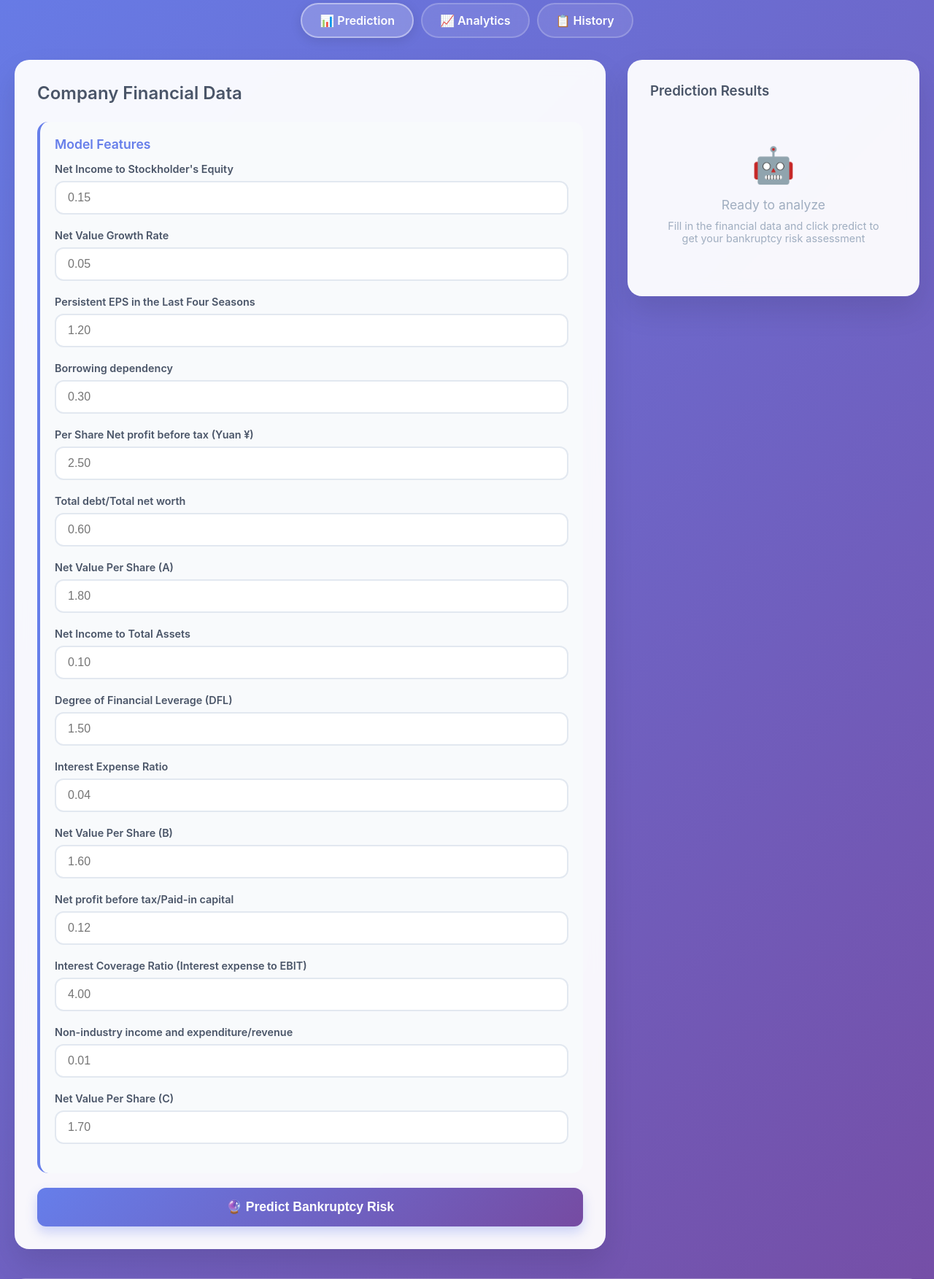
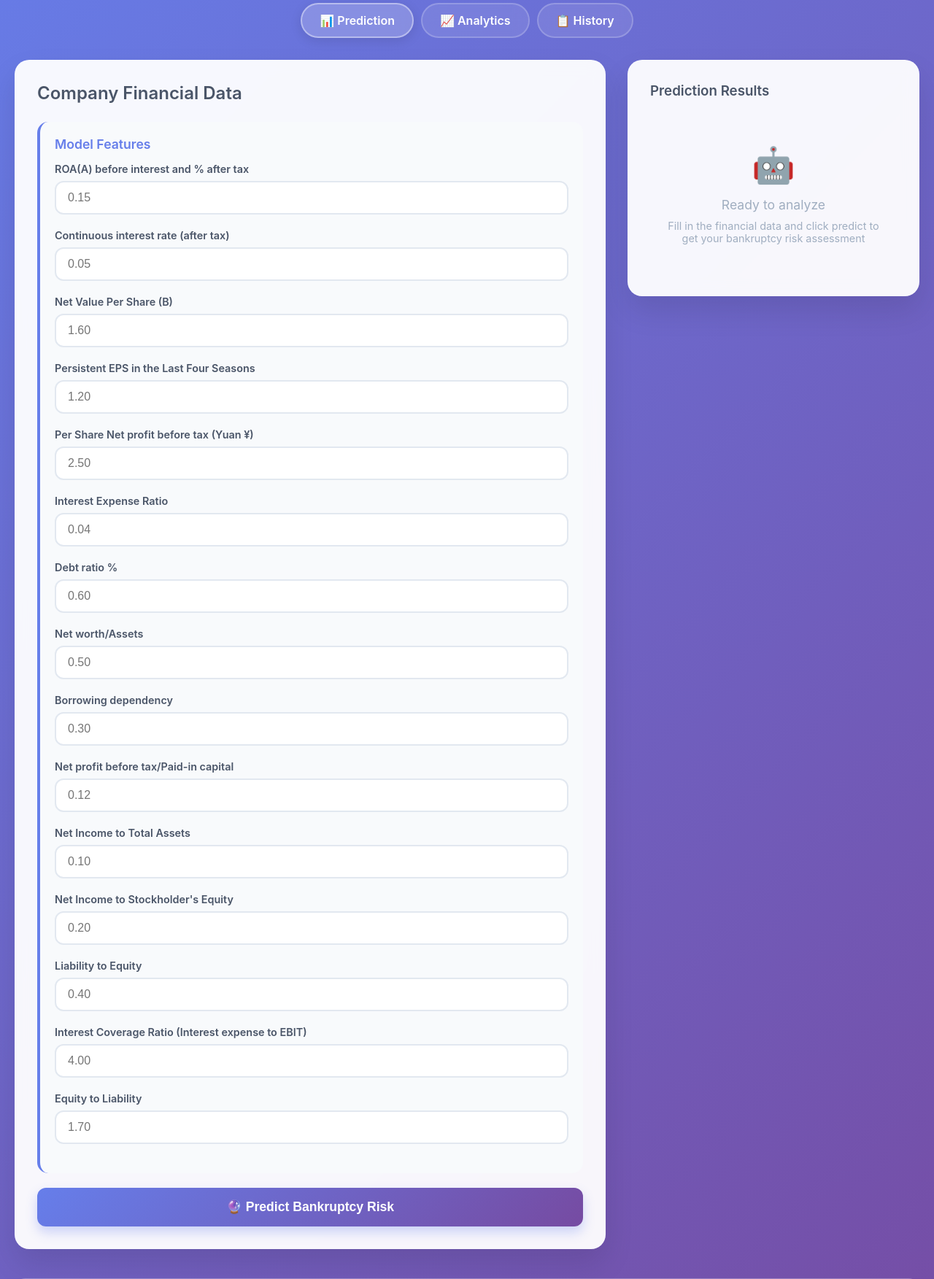
Before and after one commit to EtimbukUdofia/Bankruptcy_Prediction, a Flask app: page / in a window 1280 px wide. Shown: the part 229-1982 px from the top of the page at 73% size. Run offline with Flask 3, Linux system fonts and the light colour scheme; parts of the project's set-up code (start-up, migrations or seed data) failed here and were passed over; some libraries are stand-ins or nearby versions.

Commit message:
Update index.html to modify financial input fields, replacing existing labels and inputs with new ones for improved clarity and accuracy in data entry.

```diff
--- a/templates/index.html
+++ b/templates/index.html
@@ -512,200 +512,64 @@
                 <div class="category">
                   <h3>Model Features</h3>
                   <div class="form-group">
-                    <label for="net_income_to_stockholder_s_equity"
-                      >Net Income to Stockholder's Equity</label
-                    >
-                    <input
-                      type="number"
-                      id="net_income_to_stockholder_s_equity"
-                      name="net_income_to_stockholder_s_equity"
-                      step="0.0001"
-                      placeholder="0.15"
-                      required
-                    />
+                    <label for="roa_a_before_interest_and_after_tax">ROA(A) before interest and % after tax</label>
+                    <input type="number" id="roa_a_before_interest_and_after_tax" name="roa_a_before_interest_and_after_tax" step="0.0001" placeholder="0.15" required />
                   </div>
                   <div class="form-group">
-                    <label for="net_value_growth_rate"
-                      >Net Value Growth Rate</label
-                    >
-                    <input
-                      type="number"
-                      id="net_value_growth_rate"
-                      name="net_value_growth_rate"
-                      step="0.0001"
-                      placeholder="0.05"
-                      required
-                    />
+                    <label for="continuous_interest_rate_after_tax">Continuous interest rate (after tax)</label>
+                    <input type="number" id="continuous_interest_rate_after_tax" name="continuous_interest_rate_after_tax" step="0.0001" placeholder="0.05" required />
                   </div>
                   <div class="form-group">
-                    <label for="persistent_eps_in_the_last_four_seasons"
-                      >Persistent EPS in the Last Four Seasons</label
-                    >
-                    <input
-                      type="number"
-                      id="persistent_eps_in_the_last_four_seasons"
-                      name="persistent_eps_in_the_last_four_seasons"
-                      step="0.0001"
-                      placeholder="1.20"
-                      required
-                    />
+                    <label for="net_value_per_share_b">Net Value Per Share (B)</label>
+                    <input type="number" id="net_value_per_share_b" name="net_value_per_share_b" step="0.0001" placeholder="1.60" required />
                   </div>
                   <div class="form-group">
-                    <label for="borrowing_dependency"
-                      >Borrowing dependency</label
-                    >
-                    <input
-                      type="number"
-                      id="borrowing_dependency"
-                      name="borrowing_dependency"
-                      step="0.0001"
-                      placeholder="0.30"
-                      required
-                    />
+                    <label for="persistent_eps_in_the_last_four_seasons">Persistent EPS in the Last Four Seasons</label>
+                    <input type="number" id="persistent_eps_in_the_last_four_seasons" name="persistent_eps_in_the_last_four_seasons" step="0.0001" placeholder="1.20" required />
                   </div>
                   <div class="form-group">
-                    <label for="per_share_net_profit_before_tax_yuan"
-                      >Per Share Net profit before tax (Yuan ¥)</label
-                    >
-                    <input
-                      type="number"
-                      id="per_share_net_profit_before_tax_yuan"
-                      name="per_share_net_profit_before_tax_yuan"
-                      step="0.0001"
-                      placeholder="2.50"
-                      required
-                    />
+                    <label for="per_share_net_profit_before_tax_yuan">Per Share Net profit before tax (Yuan ¥)</label>
+                    <input type="number" id="per_share_net_profit_before_tax_yuan" name="per_share_net_profit_before_tax_yuan" step="0.0001" placeholder="2.50" required />
                   </div>
                   <div class="form-group">
-                    <label for="total_debt_total_net_worth"
-                      >Total debt/Total net worth</label
-                    >
-                    <input
-                      type="number"
-                      id="total_debt_total_net_worth"
-                      name="total_debt_total_net_worth"
-                      step="0.0001"
-                      placeholder="0.60"
-                      required
-                    />
+                    <label for="interest_expense_ratio">Interest Expense Ratio</label>
+                    <input type="number" id="interest_expense_ratio" name="interest_expense_ratio" step="0.0001" placeholder="0.04" required />
                   </div>
                   <div class="form-group">
-                    <label for="net_value_per_share_a"
-                      >Net Value Per Share (A)</label
-                    >
-                    <input
-                      type="number"
-                      id="net_value_per_share_a"
-                      name="net_value_per_share_a"
-                      step="0.0001"
-                      placeholder="1.80"
-                      required
-                    />
+                    <label for="debt_ratio">Debt ratio %</label>
+                    <input type="number" id="debt_ratio" name="debt_ratio" step="0.0001" placeholder="0.60" required />
                   </div>
                   <div class="form-group">
-                    <label for="net_income_to_total_assets"
-                      >Net Income to Total Assets</label
-                    >
-                    <input
-                      type="number"
-                      id="net_income_to_total_assets"
-                      name="net_income_to_total_assets"
-                      step="0.0001"
-                      placeholder="0.10"
-                      required
-                    />
+                    <label for="net_worth_assets">Net worth/Assets</label>
+                    <input type="number" id="net_worth_assets" name="net_worth_assets" step="0.0001" placeholder="0.50" required />
                   </div>
                   <div class="form-group">
-                    <label for="degree_of_financial_leverage_dfl"
-                      >Degree of Financial Leverage (DFL)</label
-                    >
-                    <input
-                      type="number"
-                      id="degree_of_financial_leverage_dfl"
-                      name="degree_of_financial_leverage_dfl"
-                      step="0.0001"
-                      placeholder="1.50"
-                      required
-                    />
+                    <label for="borrowing_dependency">Borrowing dependency</label>
+                    <input type="number" id="borrowing_dependency" name="borrowing_dependency" step="0.0001" placeholder="0.30" required />
                   </div>
                   <div class="form-group">
-                    <label for="interest_expense_ratio"
-                      >Interest Expense Ratio</label
-                    >
-                    <input
-                      type="number"
-                      id="interest_expense_ratio"
-                      name="interest_expense_ratio"
-                      step="0.0001"
-                      placeholder="0.04"
-                      required
-                    />
+                    <label for="net_profit_before_tax_paid_in_capital">Net profit before tax/Paid-in capital</label>
+                    <input type="number" id="net_profit_before_tax_paid_in_capital" name="net_profit_before_tax_paid_in_capital" step="0.0001" placeholder="0.12" required />
                   </div>
                   <div class="form-group">
-                    <label for="net_value_per_share_b"
-                      >Net Value Per Share (B)</label
-                    >
-                    <input
-                      type="number"
-                      id="net_value_per_share_b"
-                      name="net_value_per_share_b"
-                      step="0.0001"
-                      placeholder="1.60"
-                      required
-                    />
+                    <label for="net_income_to_total_assets">Net Income to Total Assets</label>
+                    <input type="number" id="net_income_to_total_assets" name="net_income_to_total_assets" step="0.0001" placeholder="0.10" required />
                   </div>
                   <div class="form-group">
-                    <label for="net_profit_before_tax_paid_in_capital"
-                      >Net profit before tax/Paid-in capital</label
-                    >
-                    <input
-                      type="number"
-                      id="net_profit_before_tax_paid_in_capital"
-                      name="net_profit_before_tax_paid_in_capital"
-                      step="0.0001"
-                      placeholder="0.12"
-                      required
-                    />
+                    <label for="net_income_to_stockholder_s_equity">Net Income to Stockholder's Equity</label>
+                    <input type="number" id="net_income_to_stockholder_s_equity" name="net_income_to_stockholder_s_equity" step="0.0001" placeholder="0.20" required />
                   </div>
                   <div class="form-group">
-                    <label
-                      for="interest_coverage_ratio_interest_expense_to_ebit"
-                      >Interest Coverage Ratio (Interest expense to EBIT)</label
-                    >
-                    <input
-                      type="number"
-                      id="interest_coverage_ratio_interest_expense_to_ebit"
-                      name="interest_coverage_ratio_interest_expense_to_ebit"
-                      step="0.0001"
-                      placeholder="4.00"
-                      required
-                    />
+                    <label for="liability_to_equity">Liability to Equity</label>
+                    <input type="number" id="liability_to_equity" name="liability_to_equity" step="0.0001" placeholder="0.40" required />
                   </div>
                   <div class="form-group">
-                    <label for="non_industry_income_and_expenditure_revenue"
-                      >Non-industry income and expenditure/revenue</label
-                    >
-                    <input
-                      type="number"
-                      id="non_industry_income_and_expenditure_revenue"
-                      name="non_industry_income_and_expenditure_revenue"
-                      step="0.0001"
-                      placeholder="0.01"
-                      required
-                    />
+                    <label for="interest_coverage_ratio_interest_expense_to_ebit">Interest Coverage Ratio (Interest expense to EBIT)</label>
+                    <input type="number" id="interest_coverage_ratio_interest_expense_to_ebit" name="interest_coverage_ratio_interest_expense_to_ebit" step="0.0001" placeholder="4.00" required />
                   </div>
                   <div class="form-group">
-                    <label for="net_value_per_share_c"
-                      >Net Value Per Share (C)</label
-                    >
-                    <input
-                      type="number"
-                      id="net_value_per_share_c"
-                      name="net_value_per_share_c"
-                      step="0.0001"
-                      placeholder="1.70"
-                      required
-                    />
+                    <label for="equity_to_liability">Equity to Liability</label>
+                    <input type="number" id="equity_to_liability" name="equity_to_liability" step="0.0001" placeholder="1.70" required />
                   </div>
                 </div>
               </div>
```
